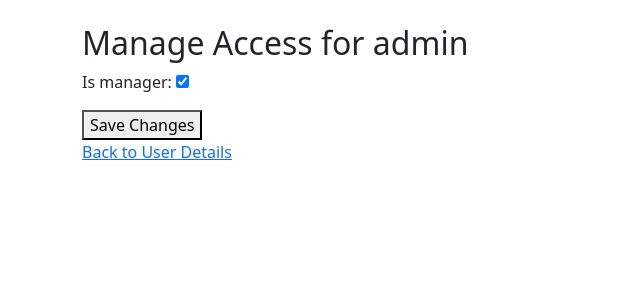
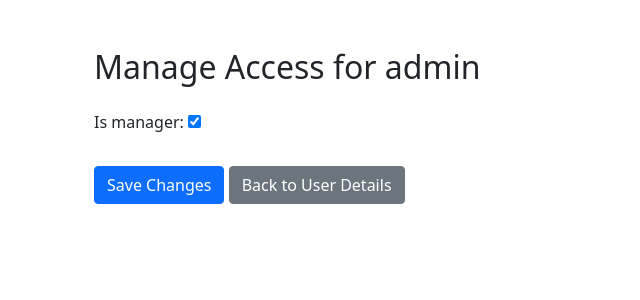
Before and after one commit to QuanyshK/AniCRM, a Django app: page /user_list/4/manage-access/ in a window 1280 px wide. Shown: the part 56-356 px from the top of the page, without its empty margins (0-640 px from the left). Run offline with Django 5.2, Linux system fonts and the light colour scheme; a user stored in the database is signed in; data comes from the database, SQL or seed files in the repository; both versions use the stored data as it was after the commit.

Commit message:
update design edit templates

```diff
--- a/crm_project/orders/forms.py
+++ b/crm_project/orders/forms.py
@@ -1,5 +1,6 @@
 from django import forms
-from .models import Order, Message
+
+from .models import Order, Message, User
 
 class OrderForm(forms.ModelForm):
     class Meta:
@@ -14,3 +15,6 @@ class ManagerOrderUpdateForm(forms.ModelForm):
     class Meta:
         model = Order
         fields = ['manager','category', 'status']
+        def __init__(self, *args, **kwargs):
+            super().__init__(*args, **kwargs)
+            self.fields['manager'].queryset = User.objects.filter(is_manager=True)
--- a/crm_project/orders/views.py
+++ b/crm_project/orders/views.py
@@ -38,6 +38,7 @@ def edit_order_view(request, pk):
                 return redirect('order_list')
         else:
             form = ManagerOrderUpdateForm(instance=order)
+            form.fields['manager'].queryset = User.objects.filter(is_manager=True)
     else:
         return redirect('order_list')
 
--- a/crm_project/users/templates/users/manage_access.html
+++ b/crm_project/users/templates/users/manage_access.html
@@ -1,14 +1,13 @@
 {% extends 'base.html' %}
 
 {% block content %}
-<h2>Manage Access for {{ user.username }}</h2>
-
-<form method="POST">
-    {% csrf_token %}
-    {{ form.as_p }}
-    <button type="submit">Save Changes</button>
-</form>
-
-<a href="{% url 'user-detail' user.id %}">Back to User Details</a>
-
+  <div class="container mt-5">
+    <h2 class="mb-4">Manage Access for {{ user.username }}</h2>
+    <form method="POST" class="needs-validation" novalidate>
+      {% csrf_token %}
+      {{ form.as_p }}
+      <button type="submit" class="btn btn-primary mt-3">Save Changes</button>
+      <a href="{% url 'user-detail' user.id %}" class="btn btn-secondary mt-3">Back to User Details</a>
+    </form>
+  </div>
 {% endblock %}
```
Also changed, not shown: crm_project/orders/templates/orders/edit_order.html (+4 -4 lines), crm_project/db.sqlite3.
